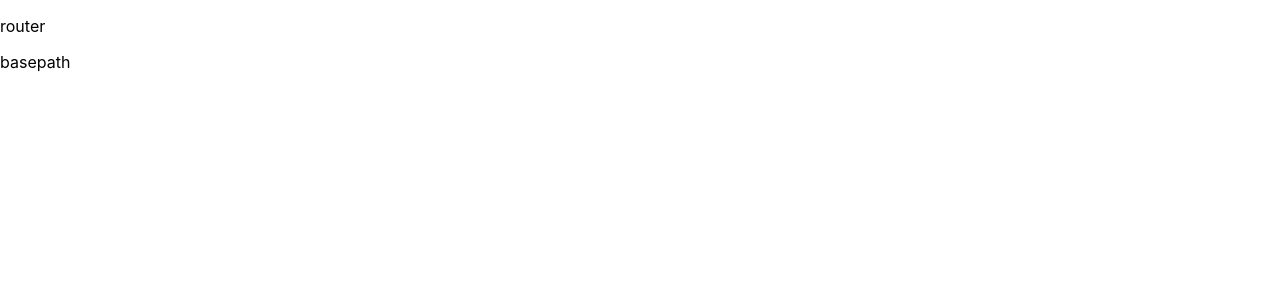
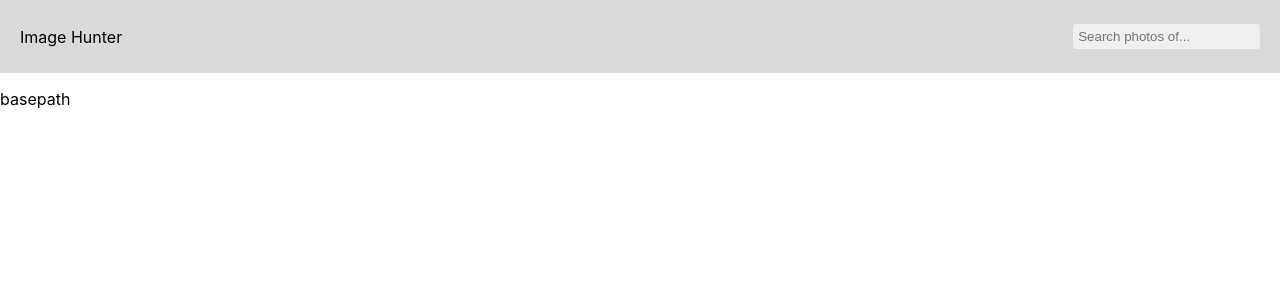
Before and after one commit to Esseichkei/image-hunter, a React (Create React App) app: page / in a window 1280 px wide. Shown: the top 300 px of the page. Built offline with nearby package versions, Linux system fonts and the light colour scheme.

Commit message:
adds header component skeleton and basic styling

```diff
--- a/src/App.js
+++ b/src/App.js
@@ -1,9 +1,10 @@
 import { BrowserRouter as Router, Route, Routes} from 'react-router-dom';
+import { Header } from './components/header/Header';
 
 function App() {
   return (
     <Router>
-      <p>router</p>
+      <Header />
       <Routes>
       <Route path='/lol' element={(
           <p>
--- /dev/null
+++ b/src/components/header/Header.js
@@ -0,0 +1,38 @@
+import styled from "styled-components";
+
+const HeaderDiv = styled.div`
+    box-sizing: border-box;
+    margin: 0;
+    padding: 20px;
+    width: 100%;
+    height: 73px;
+    position: fixed;
+    top: 0;
+    background-color: #D9D9D9;
+    display: flex;
+    flex-direction: row;
+    justify-content: space-between;
+    align-items: center;
+    `;
+const SpacerDiv = styled.div`
+    height: 73px;
+    `;
+const HeaderInput = styled.input`
+    box-sizing: border-box;
+    background-color: #F0F0F0;
+    border-style: none;
+    border-radius: 3px;
+    padding: 0.3rem;
+    `;
+
+
+export function Header(props) {
+    return (
+        <SpacerDiv>
+            <HeaderDiv>
+                <p>Image Hunter</p>
+                <HeaderInput type="text" placeholder="Search photos of..."/>
+            </HeaderDiv>
+        </SpacerDiv>
+    );
+}
```
